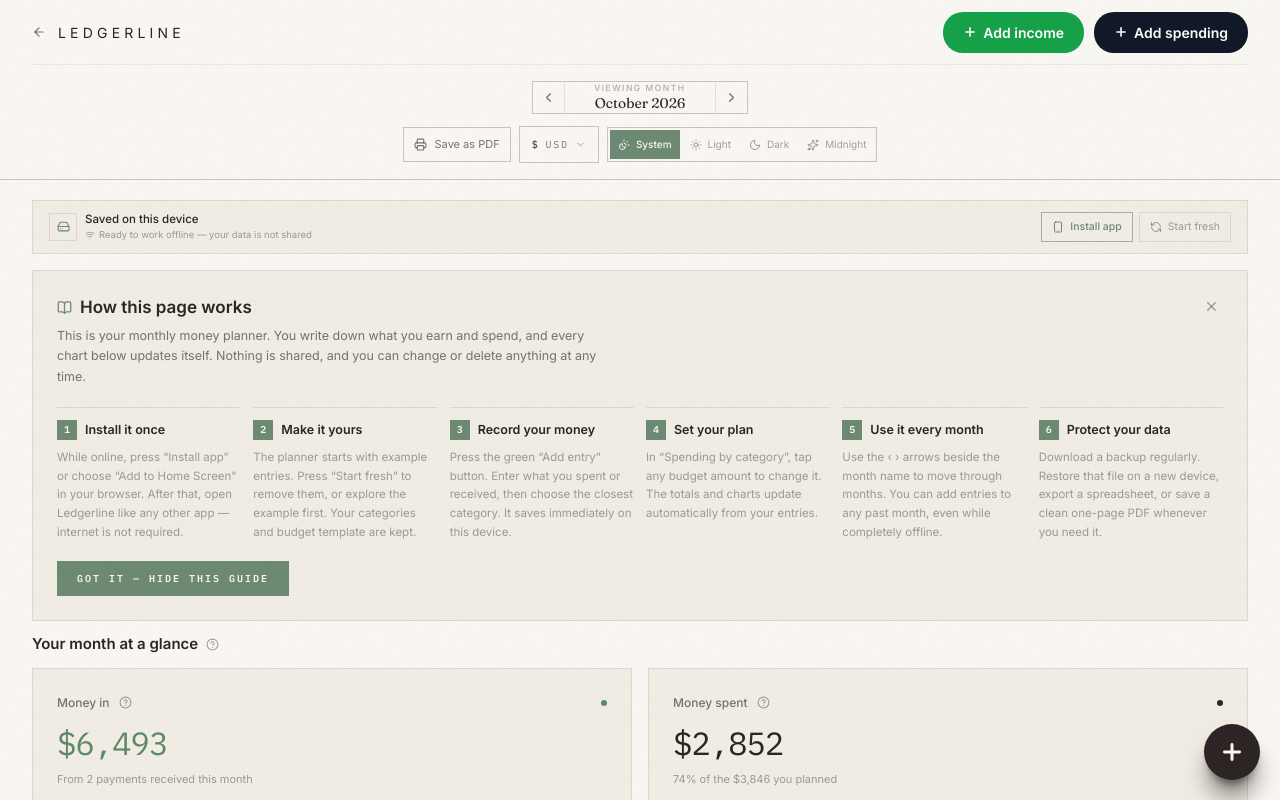
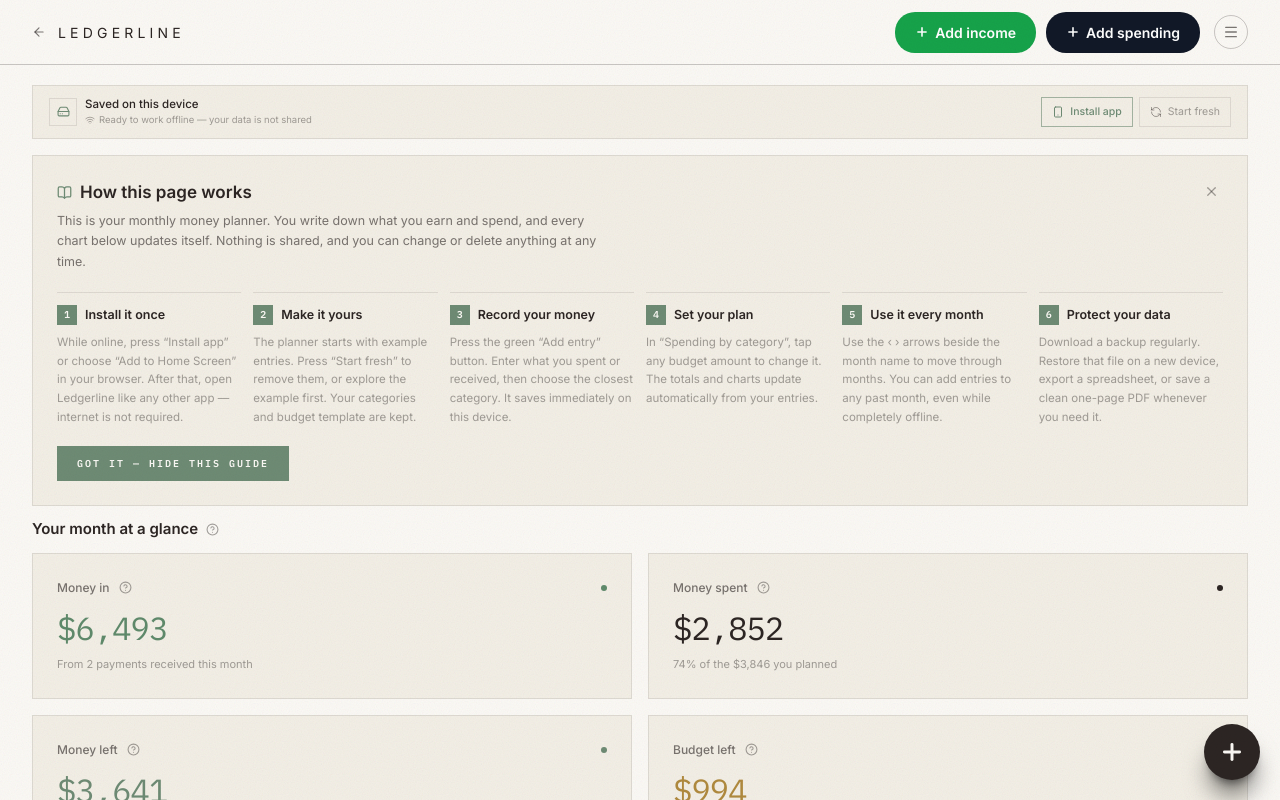
Before and after one commit to DawiePrinsloo/Ledgerline, a Next.js app: page /planner in a window 1280 px wide. Shown: the top 800 px of the page. Built offline with nearby package versions, Linux system fonts and the light colour scheme.

Commit message:
Fix: Add toggle switch to top bar on tablet and larger screens

```diff
--- a/src/components/planner/topbar.tsx
+++ b/src/components/planner/topbar.tsx
@@ -38,6 +38,7 @@
   onAddIncome,
   onAddSpending,
 }: PlannerTopbarProps) {
+  const [isOpen, setIsOpen] = useState(false);
   return (
     <header className="sticky top-0 z-50 bg-ink/95 backdrop-blur-md">
       <div className="mx-auto max-w-[1440px] px-3 sm:px-4 md:px-8">
@@ -77,11 +78,18 @@
               <span className="hidden sm:inline">Add spending</span>
               <span className="sm:hidden">Spend</span>
             </button>
+            <button
+              onClick={() => setIsOpen(!isOpen)}
+              aria-label={isOpen ? "Close menu" : "Open menu"}
+              className="hidden md:flex shrink-0 items-center justify-center border border-linebright p-2 text-fog transition-colors hover:border-lime hover:text-lime rounded-full ml-1"
+            >
+              {isOpen ? <X size={16} /> : <Menu size={16} />}
+            </button>
           </div>
         </div>
 
         {/* ——— row 2: month nav + settings, centered ——— */}
-        <div className="flex flex-col items-center justify-center gap-y-3 border-t border-line/70 py-4">
+        <div className={cn("flex flex-col items-center justify-center gap-y-3 border-t border-line/70 py-4 transition-all", !isOpen && "md:hidden")}>
           <div className="flex items-center border border-linebright">
             <MonthNav
               month={month}
```
